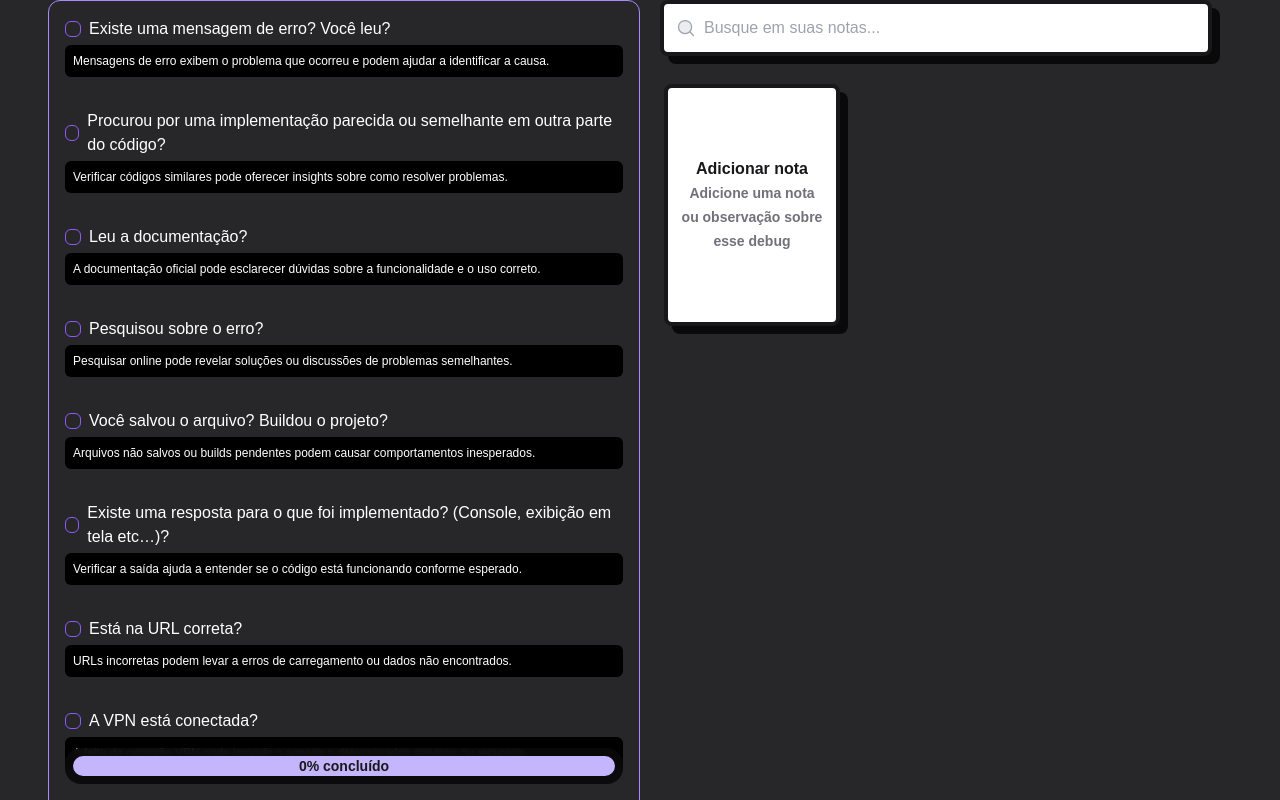
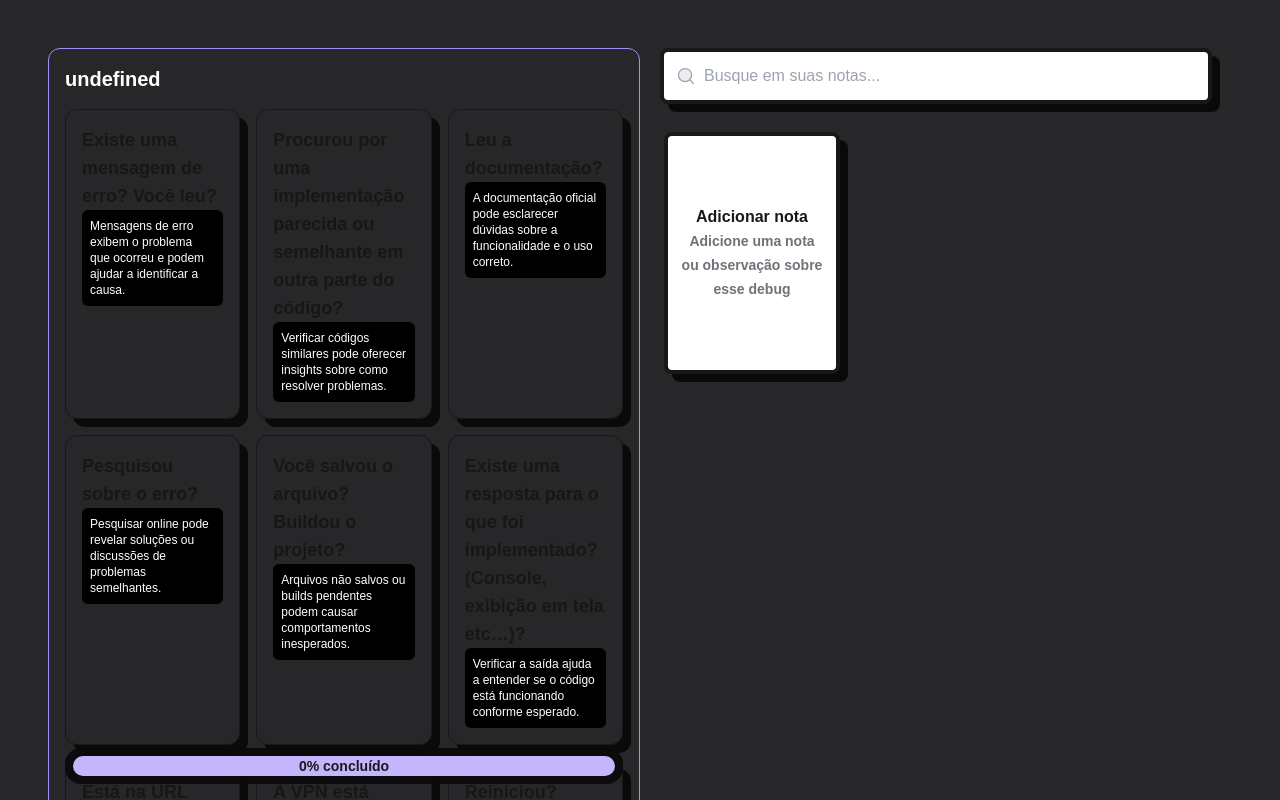
Before and after one commit to rodrigueslucas062/debug-list-vs, a Next.js app: page / in a window 1280 px wide. Shown: the top 800 px of the page. Built offline with nearby package versions, Linux system fonts and the light colour scheme.

Commit message:
style: New layout

```diff
--- a/app/AppLayout.tsx
+++ b/app/AppLayout.tsx
@@ -4,7 +4,7 @@ export default function Layout({ children }: { children: React.ReactNode }) {
   return (
     <>
       <Toaster richColors/>
-      <div className="grid grid-cols-2 px-12 pb-24 bg-zinc-800">{children}</div>
+      <div className="grid grid-cols-2 p-12 bg-zinc-800">{children}</div>
     </>
   );
 }
--- a/app/Checklist/Checklist.tsx
+++ b/app/Checklist/Checklist.tsx
@@ -1,14 +1,14 @@
 "use client";
 
 import { useState } from "react";
-import { ChecklistData } from "../data/Checklist";
+import { ChecklistData, IChecklist } from "../data/Checklist";
 
 export default function Checklist() {
   const [checkedItems, setCheckedItems] = useState<{ [key: string]: boolean }>(
     {}
   );
 
-  const handleCheckboxChange = (id: string) => {
+  const handleCardClick = (id: string) => {
     setCheckedItems((prev) => ({
       ...prev,
       [id]: !prev[id],
@@ -17,31 +17,42 @@ export default function Checklist() {
 
   const totalItems = ChecklistData.length;
   const checkedCount = Object.values(checkedItems).filter(Boolean).length;
+  const progress = (checkedCount / totalItems) * 100;
 
-  const progress = (checkedCount / totalItems) * 100;
+  const groupedByCategory = ChecklistData.reduce((acc, item) => {
+    if (!acc[item.category]) {
+      acc[item.category] = [];
+    }
+    acc[item.category].push(item);
+    return acc;
+  }, {} as Record<string, IChecklist[]>);
 
   return (
     <div className="space-y-8 p-4 border border-violet-400 rounded-xl">
-      {ChecklistData.map((item, index) => (
-        <div key={index} className="flex flex-col space-y-1 text-white">
-          <label
-            htmlFor={item.question}
-            className="flex cursor-pointer items-center group"
-          >
-            <input
-              type="checkbox"
-              id={item.question}
-              value=""
-              className="size-4 appearance-none border cursor-pointer rounded-md mr-2 border-violet-500 checked:bg-no-repeat hover:bg-violet-100 checked:bg-center checked:border-violet-500 checked:bg-violet-100 transition-transform duration-200 transform hover:scale-105"
-              onChange={() => handleCheckboxChange(item.question)}
-            />
-            {item.question}
-          </label>
-          <span className="p-2 text-xs text-white bg-black rounded-md ">
-            {item.description}
-          </span>
+      {Object.keys(groupedByCategory).map((category) => (
+        <div key={category} className="space-y-4">
+          <h3 className="text-xl font-semibold text-white">{category}</h3>
+          <div className="grid grid-cols-1 sm:grid-cols-2 lg:grid-cols-3 gap-4">
+            {groupedByCategory[category].map((item, index) => (
+              <div
+                key={index}
+                className={`flex flex-col bg-zinc-800 p-4 rounded-xl shadow-[8px_8px_0px_rgba(0,0,0,0.75)] border border-zinc-900 duration-100 cursor-pointer ${
+                  checkedItems[item.question]
+                    ? "bg-white/40 translate-y-1 shadow-[4px_4px_0px_rgba(0,0,0,0.75)]"
+                    : ""
+                }`}
+                onClick={() => handleCardClick(item.question)}
+              >
+                <span className="text-lg font-semibold">{item.question}</span>
+                <span className="p-2 text-xs text-white bg-black rounded-md">
+                  {item.description}
+                </span>
+              </div>
+            ))}
+          </div>
         </div>
       ))}
+
       <div className="sticky bottom-4 w-full bg-zinc-950/90 p-2 backdrop-blur-sm rounded-2xl">
         <div className="h-5 bg-violet-300 rounded-full relative">
           <div
--- a/app/NoteCards/NewNoteCards.tsx
+++ b/app/NoteCards/NewNoteCards.tsx
@@ -10,19 +10,11 @@ interface NewNoteCardsProps {
 }
 
 const NewNoteCards = ({ onNoteCreated }: NewNoteCardsProps) => {
-  const [shouldShowOnBoarding, setShouldShowOnBoarding] = useState(true);
   const [content, setContent] = useState("");
   const shadowStyle = { boxShadow: "8px 8px 0px rgba(0, 0, 0, 0.75)" };
 
-  function handleStartEditor() {
-    setShouldShowOnBoarding(false);
-  }
-
   function handleContentChanged(event: React.ChangeEvent<HTMLTextAreaElement>) {
     setContent(event.target.value);
-    if (event.target.value === "") {
-      setShouldShowOnBoarding(true);
-    }
   }
 
   function handleSaveNote(event: React.FormEvent) {
@@ -34,7 +26,6 @@ const NewNoteCards = ({ onNoteCreated }: NewNoteCardsProps) => {
     onNoteCreated(content);
     toast.success("Nota criada com sucesso");
     setContent("");
-    setShouldShowOnBoarding(true);
   }
 
   return (
@@ -62,34 +53,13 @@ const NewNoteCards = ({ onNoteCreated }: NewNoteCardsProps) => {
                   Adicionar nota
                 </span>
 
-                {shouldShowOnBoarding ? (
-                  <p className="text-sm leading-6 text-slate-400">
-                    Comece{" "}
-                    {/* <button
-                      type="button"
-                      onClick={handleStartRecording}
-                      className="font-semibold text-sky-600 hover:underline"
-                    >
-                      gravando uma nota em áudio
-                    </button>{" "} */}
-                    ou se preferir{" "}
-                    <button
-                      type="button"
-                      onClick={handleStartEditor}
-                      className="font-semibold text-sky-600 hover:underline"
-                    >
-                      utilize apenas texto
-                    </button>{" "}
-                    automaticamente.
-                  </p>
-                ) : (
                 <textarea
                   autoFocus
                   className="text-sm leading-6 text-slate-400 bg-transparent resize-none flex-1 outline-none"
                   onChange={handleContentChanged}
+                  placeholder="Digite uma nota ou observação..."
                   value={content}
                 />
-                )}
               </div>
 
               <button
--- a/app/NoteCards/NoteCards.tsx
+++ b/app/NoteCards/NoteCards.tsx
@@ -2,14 +2,6 @@ import * as Dialog from "@radix-ui/react-dialog";
 import { formatDistanceToNow } from "date-fns";
 import { ptBR } from "date-fns/locale";
 import { X } from "phosphor-react";
-
-const availableColors = [
-  "bg-amber-200",
-  "bg-sky-300",
-  "bg-emerald-300",
-  "bg-pink-200",
-  "bg-white",
-];
 
 interface NoteCardProps {
   date: Date;
@@ -18,14 +10,12 @@ interface NoteCardProps {
 }
 
 const NoteCards = ({ date, content, handleDeleteNote }: NoteCardProps) => {
-  const randomColor =
-    availableColors[Math.floor(Math.random() * availableColors.length)];
   const shadowStyle = { boxShadow: "8px 8px 0px rgba(0, 0, 0, 0.75)" };
 
   return (
     <Dialog.Root>
       <Dialog.Trigger
-        className={`flex flex-col rounded-lg m-1 text-left p-3 overflow-hidden md:px-2 relative border-4 border-zinc-900 ${randomColor}`}
+        className={`flex flex-col rounded-lg m-1 text-left p-3 overflow-hidden md:px-2 relative border-4 border-zinc-900 bg-sky-300`}
         style={shadowStyle}
       >
         <span className="font-semibold text-zinc-600">
@@ -45,7 +35,9 @@ const NoteCards = ({ date, content, handleDeleteNote }: NoteCardProps) => {
               <span className="font-semibold text-zinc-600">
                 {formatDistanceToNow(date, { locale: ptBR, addSuffix: true })}
               </span>
-              <p className="leading-6 font-semibold text-zinc-900 ">{content}</p>
+              <p className="leading-6 font-semibold text-zinc-900 ">
+                {content}
+              </p>
             </div>
             <button
               type="button"
--- a/app/globals.css
+++ b/app/globals.css
@@ -25,3 +25,18 @@ body {
     text-wrap: balance;
   }
 }
+
+@layer utilities {
+  ::-webkit-scrollbar {
+    @apply w-2;
+  }
+
+  ::-webkit-scrollbar-thumb {
+    @apply bg-zinc-400;
+    @apply rounded-full;
+  }
+
+  ::-webkit-scrollbar-track {
+    @apply bg-transparent;
+  }
+}
```
Lines whose indentation alone changed are shown as unchanged.
